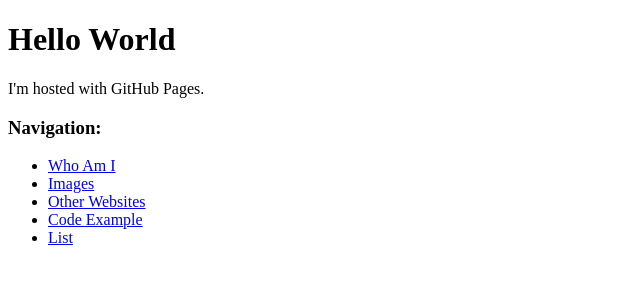
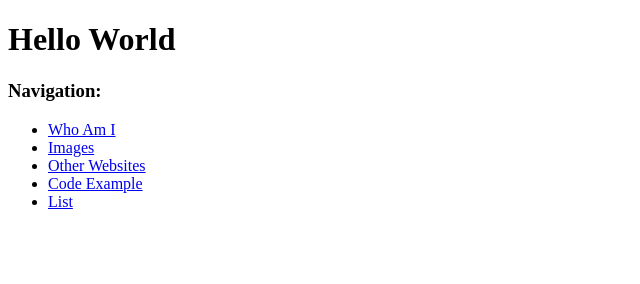
Before and after one commit to LPCardinals/Final1000, a plain HTML site: page index.html in a window 1280 px wide. Shown: the whole page, without its empty margins (0-640 px from the left). Drawn offline with Linux system fonts and the light colour scheme.

Commit message:
Update index.html

```diff
--- a/index.html
+++ b/index.html
@@ -2,7 +2,6 @@
 <html>
 <body>
 <h1>Hello World</h1>
-<p>I'm hosted with GitHub Pages.</p>
 
 <h3>Navigation:</h3>
 
```
